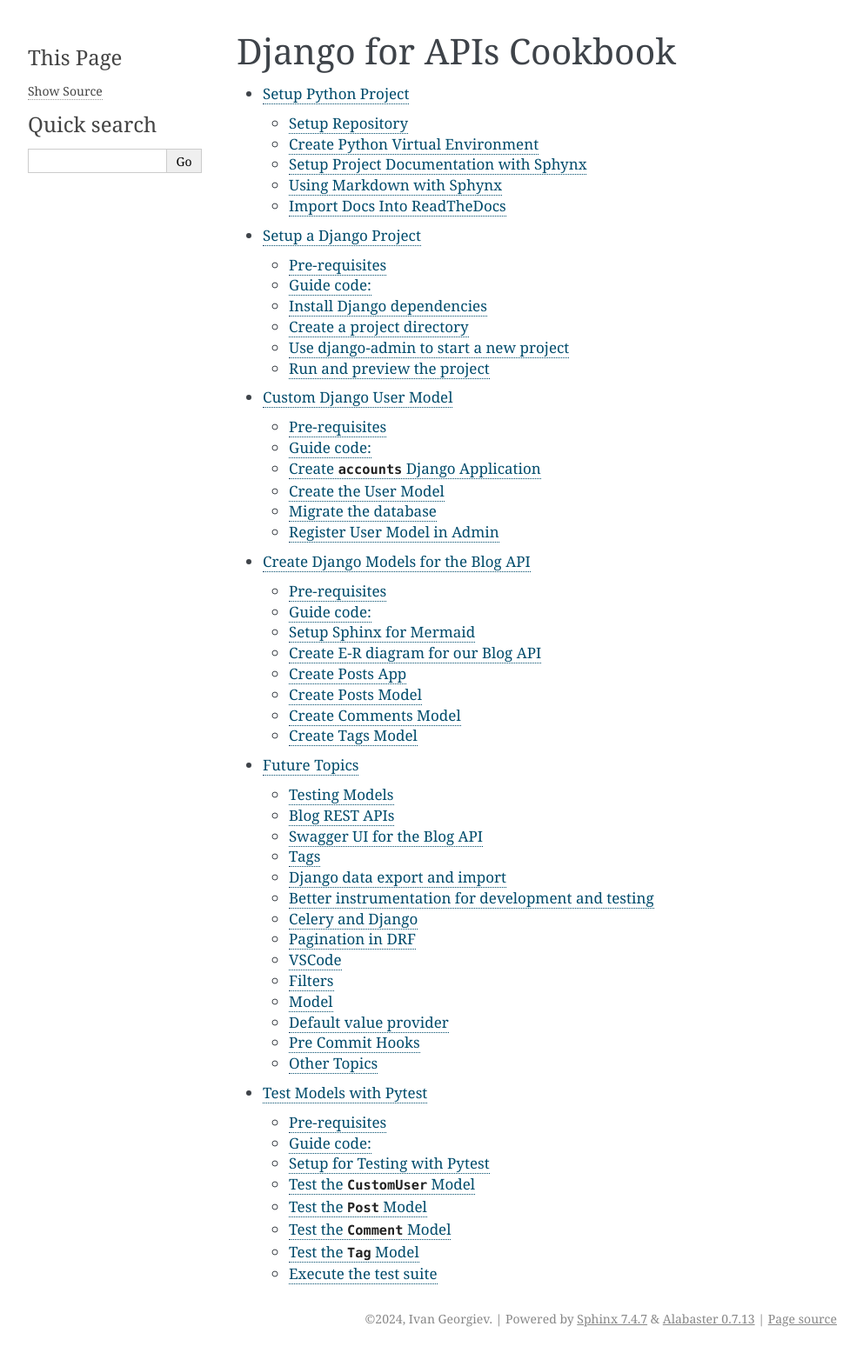
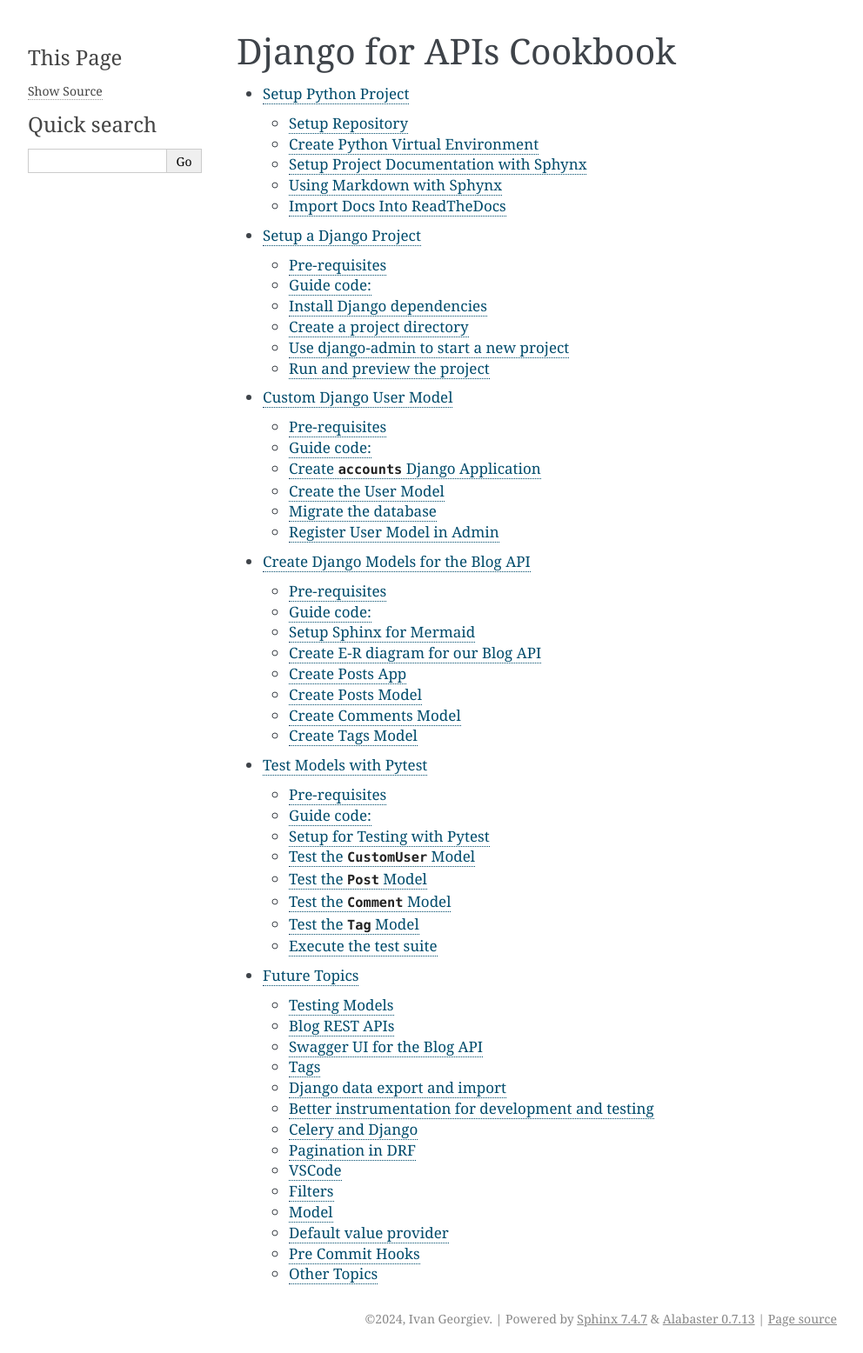
Before and after one commit to vancun/django-for-apis-cookbook-with-blog, a Sphinx documentation site: the page built from docs/book/index.rst, in a window 1280 px wide. Shown: the whole page at 87% size, without its empty margins (148-1140 px from the left). Built offline with Sphinx 7.4.7, drawn with Linux system fonts in a browser that asks for light colours.

Commit message:
docs: guide topics order

```diff
--- a/docs/book/index.rst
+++ b/docs/book/index.rst
@@ -8,5 +8,5 @@
    /book/setup-django-project
    /book/custom-django-user-model
    /book/create-blogapi-django-models
+   /book/test-models-with-pytest
    /book/future-topics
-   /book/test-models-with-pytest
```
